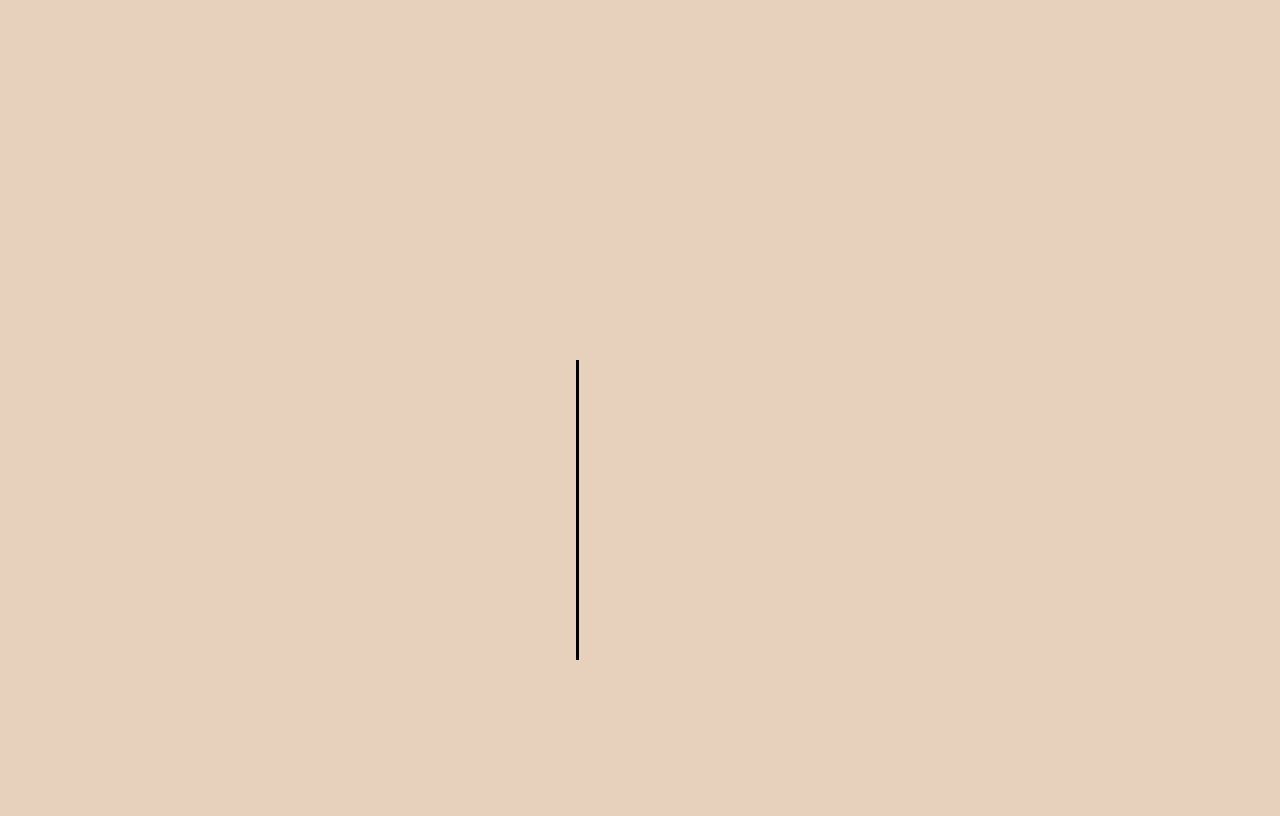
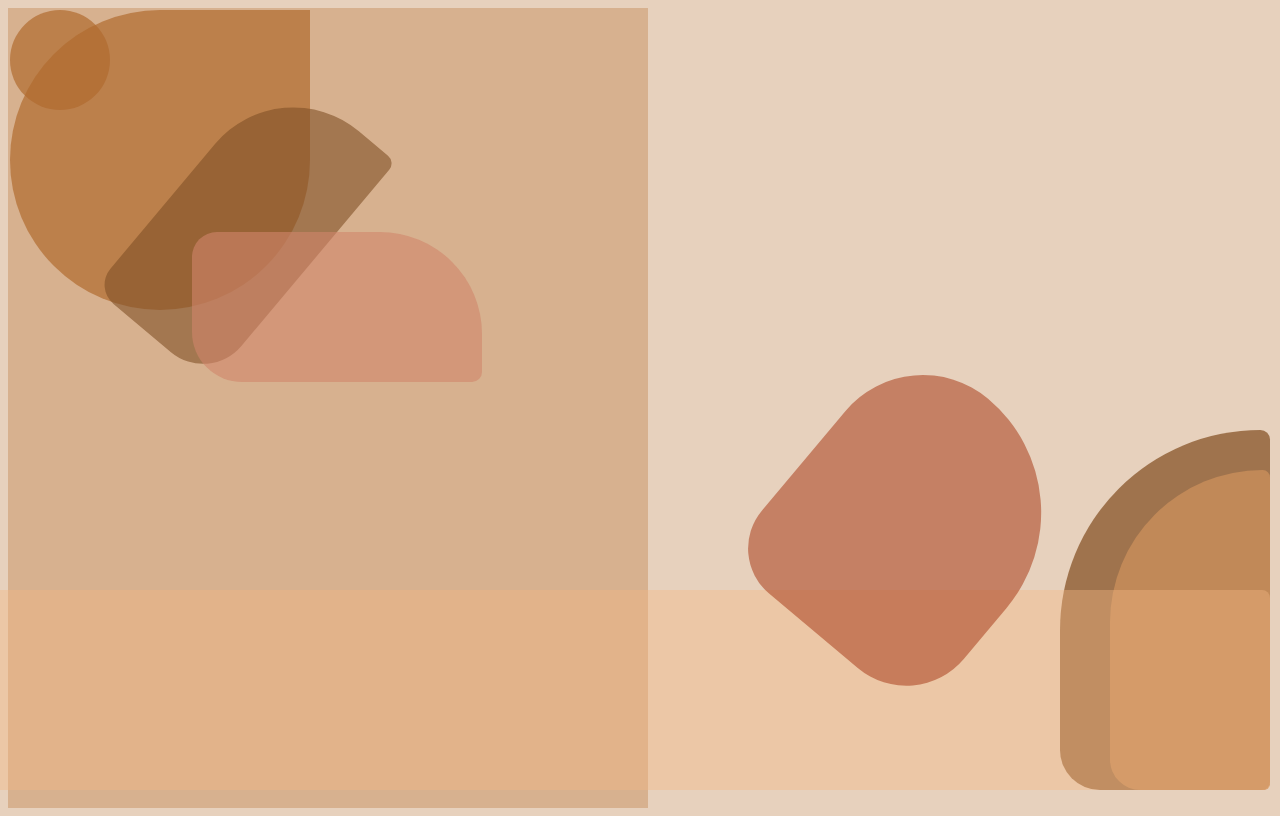
Before and after one commit to JagunP/art-final-project, a plain HTML site: page index.html in a window 1280 px wide. Drawn offline with Linux system fonts and the light colour scheme.

Commit message:
more circles

```diff
--- a/index.html
+++ b/index.html
@@ -50,20 +50,59 @@
     bottom: 10;
   }
 
-  .line{
-    border-right: 3px solid black;
-  	height: 300px;
+  .circle5{
+    width: 2900px;
+    height: 200px;
+    border-radius: 250px  12px 10px 50px;
     position: absolute;
-  	left: 45%;
-/*   	margin-left: -3px; */
-  	top: 45%;
+		background: rgba(243, 182, 130, 0.4);
+    right: 10;
+    bottom: 10;
   }
+
+  .circle6{
+    width: 290px;
+    height: 150px;
+    border-radius: 25px  102px 10px 50px;
+    position: absolute;
+		background: rgba(128, 80, 39, 0.6);
+    left: 100;
+    top: 150;
+    transform: rotate(-50deg);
+  }
+
+  .circle7{
+    width: 290px;
+    height: 150px;
+    border-radius: 25px  102px 10px 50px;
+    position: absolute;
+		background: rgba(209, 134, 108, 0.6);
+    left: 15%;
+    top: 29%;
+  }
+
+  .circle8{
+    width: 290px;
+    height: 250px;
+    border-radius: 123px  212px 311px 157px;
+    position: absolute;
+		background: rgba(175, 76, 42, 0.6);
+    left: 60%;
+    top: 50%;
+    transform: rotate(-50deg);
+  }
+
+
+
 
 </style>
 
-<!-- <div class="back"></div> -->
-<!-- <div class="circle1"></div> -->
-<!-- <div class="circle2"></div> -->
-<!-- <div class="circle3"></div> -->
-<!-- <div class="circle4"></div> -->
-<div class="line"></div>
+<div class="back"></div>
+<div class="circle1"></div>
+<div class="circle2"></div>
+<div class="circle3"></div>
+<div class="circle4"></div>
+<div class="circle5"></div>
+<div class="circle6"></div>
+<div class="circle7"></div>
+<div class="circle8"></div>
```
